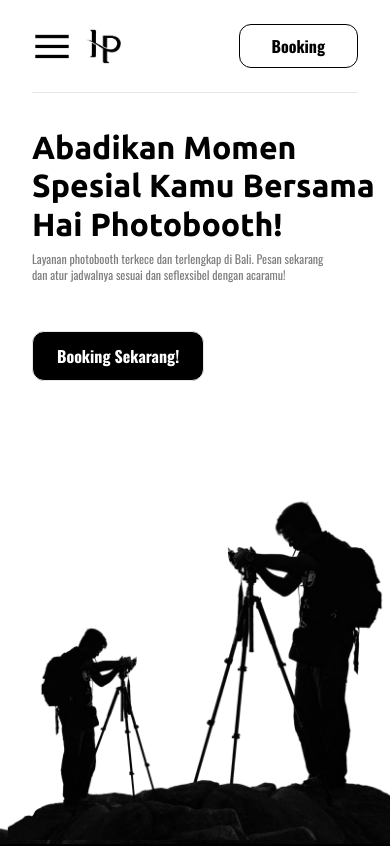
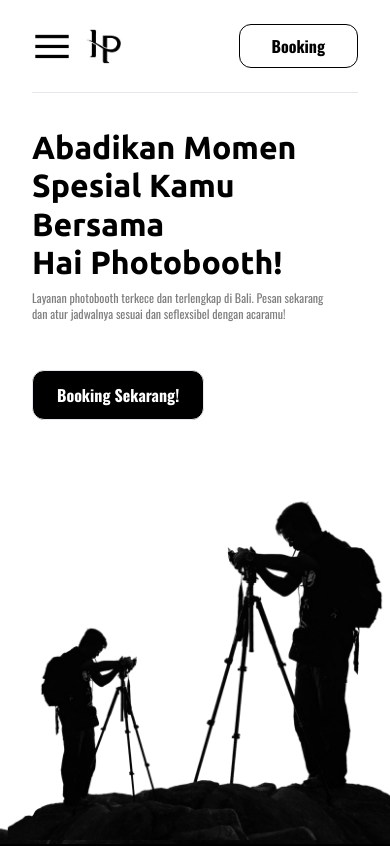
Before and after one commit to putuadityadev/hai-photobooth, a React (Vite) app: page / in a window 390 px wide. Shown: the top 846 px of the page. Built offline with nearby package versions, Linux system fonts and the light colour scheme.

Commit message:
text hero

```diff
--- a/src/components/Footer.jsx
+++ b/src/components/Footer.jsx
@@ -21,7 +21,7 @@ const Footer = () => {
       <div className="flex flex-col gap-12 max-w-[1400px] mx-auto">
         <div className="flex flex-col md:flex-row md:gap-36">
           <div className="flex flex-col justify-center items-start gap-4">
-            <img src="src/images/logo-white.png" alt="" />
+            <img src="images/logo-white.png" alt="" />
             <p className="text-white font-ubuntu text-sm">Daftar newsletter kami untuk mendapatkan informasi terbaru tentang fitur dan rilis.</p>
 
             <div className="flex flex-col gap-2 md:gap-4">
--- a/src/components/Hero.jsx
+++ b/src/components/Hero.jsx
@@ -14,7 +14,7 @@ const Hero = () => {
       <div className="container flex flex-col z-10 md:flex-row md:w-full">
         <div className="flex flex-col gap-12 md:w-1/2">
           <div className="flex flex-col gap-2">
-            <h1 ref={ref} className="font-ubuntu font-extrabold text-[32px] leading-[120%] whitespace-nowrap sm:text-6xl  sm:text-nowrap md:text-6xl md:leading-[120%]">
+            <h1 ref={ref} className="font-ubuntu font-extrabold text-[32px] leading-[120%] whitespace-nowrap sm:text-6xl  sm:text-nowrap md:text-6xl md:leading-[120%] text-balance">
               {text1.split('').map((letter, i) => (
                 i === 14 || i === 35 ? <br key={`br-${i}`} /> :
                 <motion.span
```
